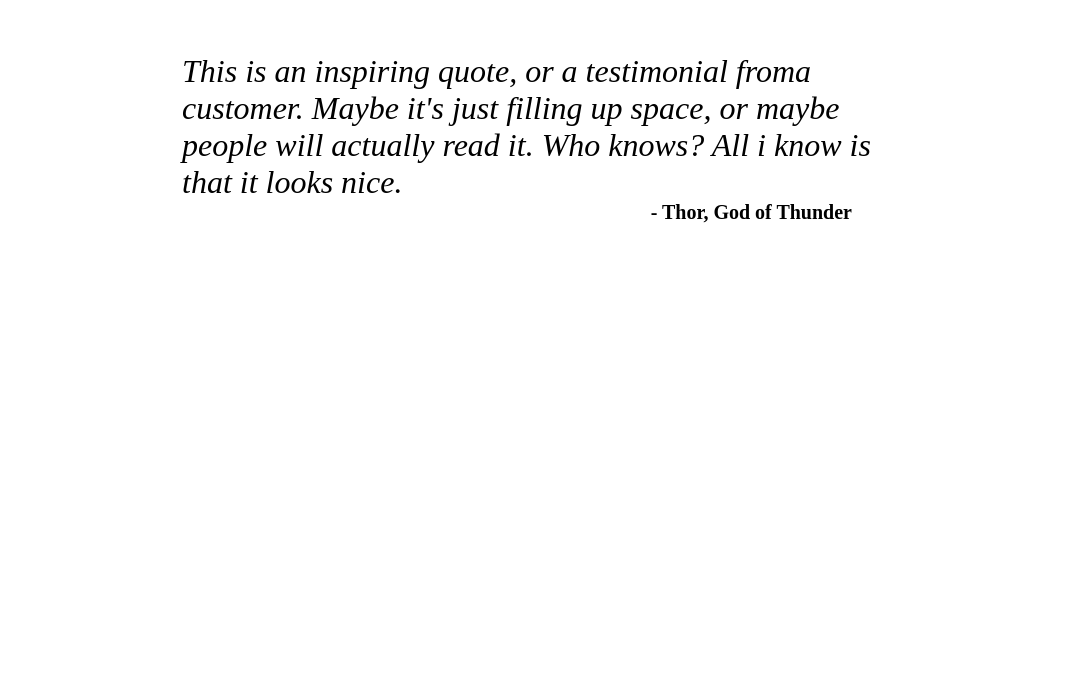
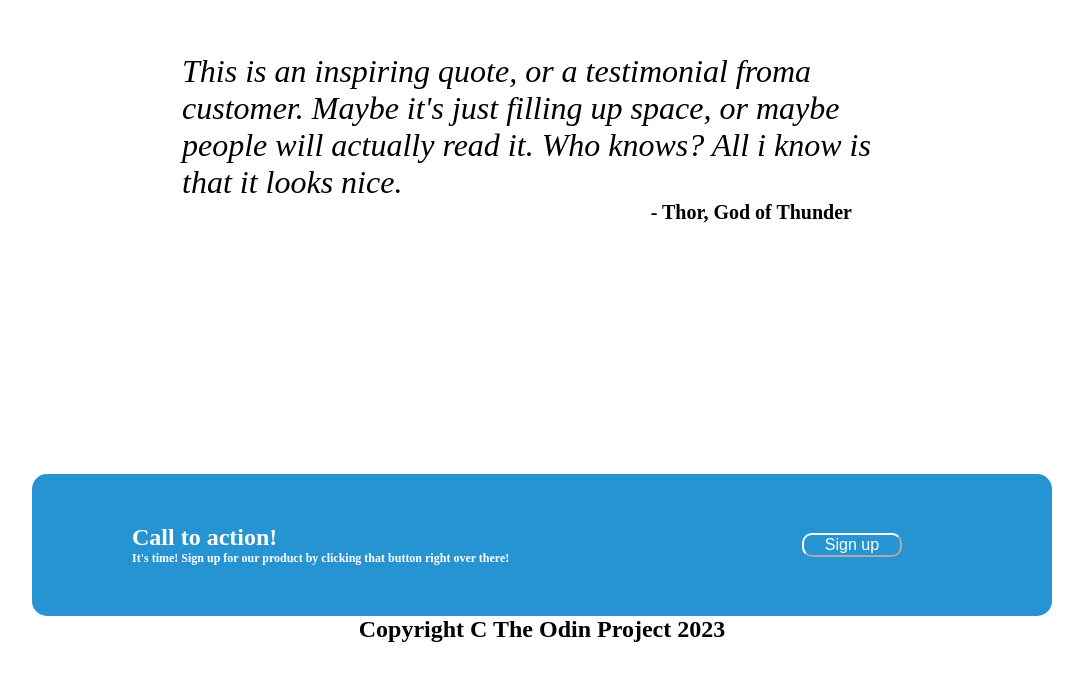
Before and after one commit to leadgfl13/landing-page, a plain HTML site: page index.html in a window 1280 px wide. Shown: the part 1014-1687 px from the top of the page, without its empty margins (98-1181 px from the left). Before the commit the page ends 1268 px from the top, so only its background shows below. Drawn offline with Linux system fonts and the light colour scheme.

Commit message:
Add the fourth section and basic styling

```diff
--- a/index.html
+++ b/index.html
@@ -78,6 +78,13 @@
 
     <!-- fourth box that is a blue square with text , looks like space between with margins-->
     <div class = "box4">
+      <div class = "left">
+        <div class ="head">Call to action!</div>
+        <div class = "sub">It's time!  Sign up for our product by clicking that button right over there!</div>
+      </div>
+      <div class = "right">
+        <button class = "button">Sign up</button>
+    </div>
 
 
 
@@ -87,6 +94,7 @@
 
     <!-- the footer just a small centered copyright text-->
     <div class = "footer">
+      <div> Copyright C The Odin Project 2023</div>
 
 
 
--- a/style.css
+++ b/style.css
@@ -114,3 +114,41 @@ img{
     margin-right:300px;
     font-size:20px;
 }
+
+.box4{
+    display:flex;
+    background-color:rgb(38, 147, 211);
+    border-radius:15px;
+    margin-top:250px;
+    align-items:center;
+    margin-left:100px;
+    margin-right:100px;
+    padding:50px;
+    text-align:left;
+    justify-content:space-between;
+}
+
+.box4 .left{
+    display:flex;
+    flex-direction:column;
+    margin-left:50px;
+}
+
+.box4 .right{
+    display:flex;
+    margin-right:100px;
+
+}
+
+.sub{
+    font-size:12px;
+}
+
+
+.button{
+    font-size:16px;
+    background-color:transparent;
+    border-color:white;
+    padding-left:20px;
+    padding-right:20px;
+    }
```
